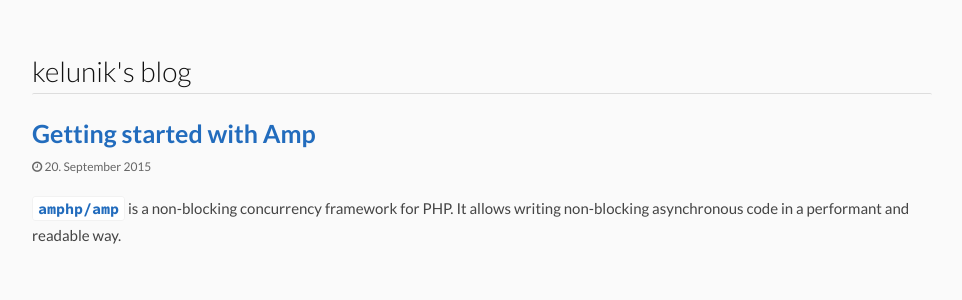
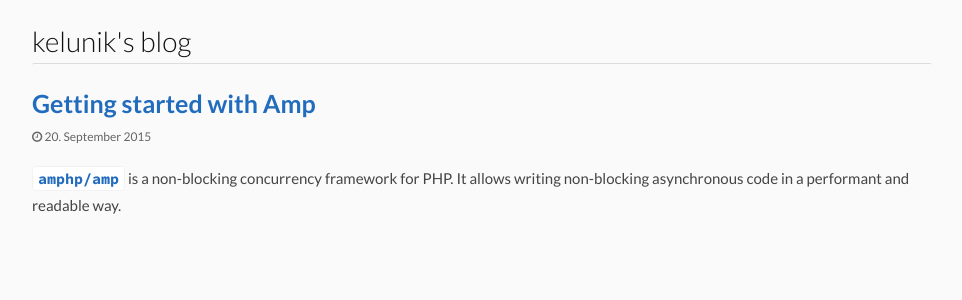
Before and after one commit to kelunik/kelunik.github.io, a Jekyll site: the page built from index.html, in a window 1280 px wide. Shown: the top 300 px of the page, without its empty margins (158-1120 px from the left). Built offline with Jekyll 4.4.1, drawn with Linux system fonts in a browser that asks for light colours; nearby versions of some CDN libraries.

Commit message:
Reduce margin for better mobile view

```diff
--- a/css/screen.css
+++ b/css/screen.css
@@ -1,4 +1,4 @@
-body { margin: 50px; background: #fafafa; font-family: "Lato", sans-serif; font-size: 15px; tab-size: 4; line-height: 180%; color: #111; }
+body { margin: 20px; background: #fafafa; font-family: "Lato", sans-serif; font-size: 15px; tab-size: 4; line-height: 180%; color: #111; }
 
 h1, h2, h3, h4, h5, h6 { font-weight: 300; }
 h1 code, h2 code, h3 code, h4 code, h5 code, h6 code { font-weight: 300; }
```
